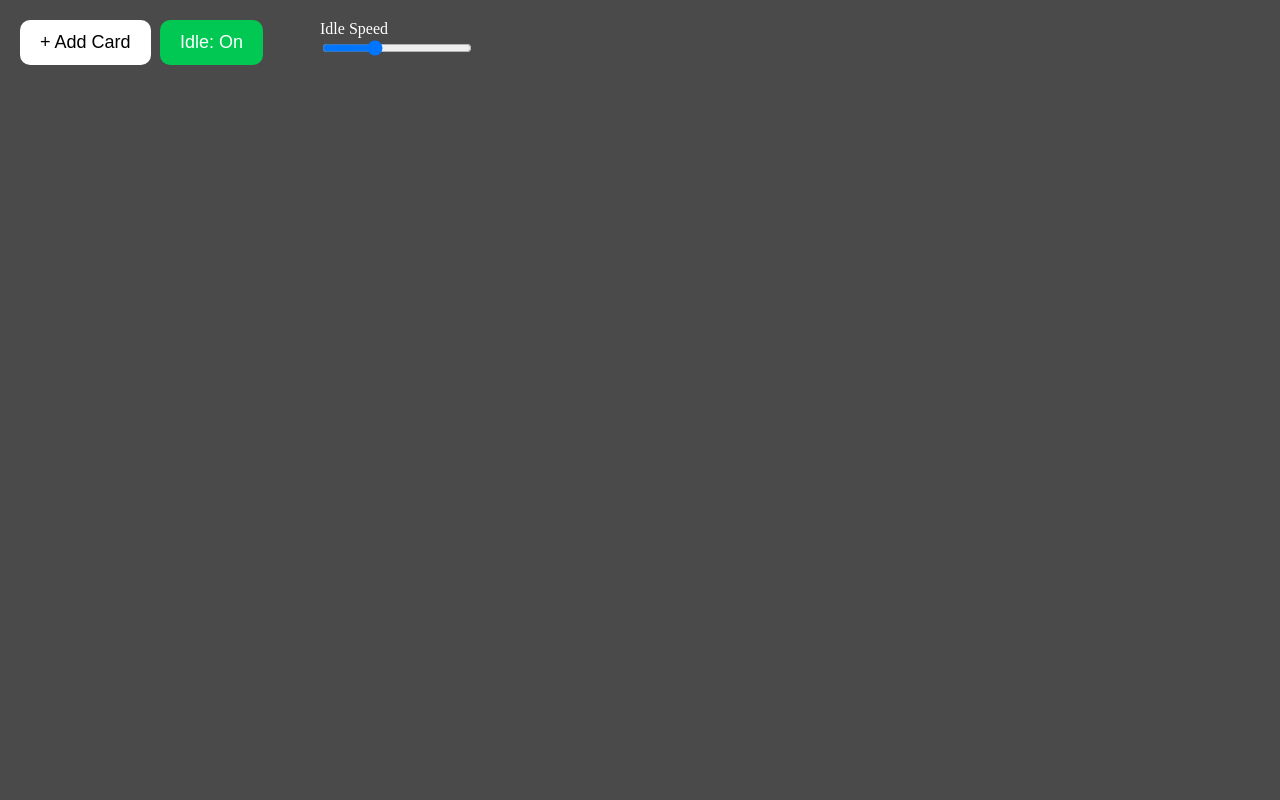
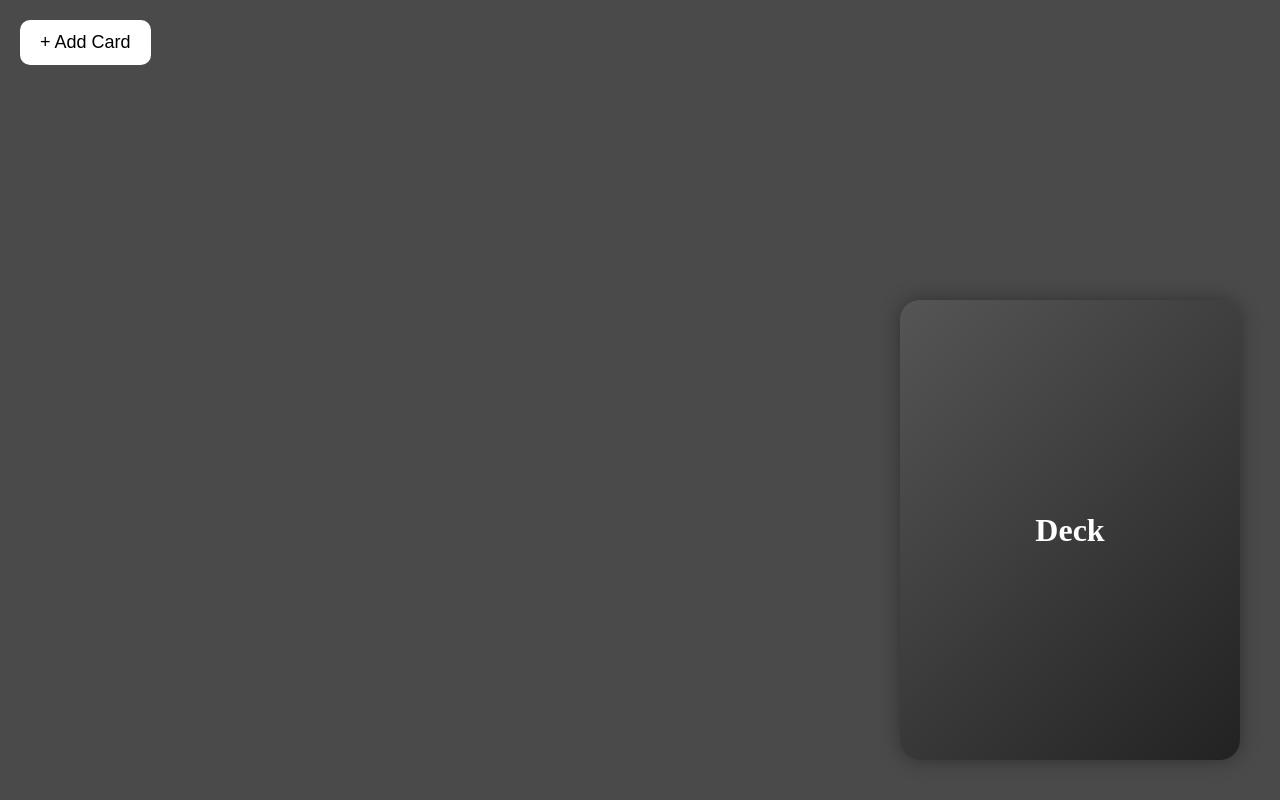
Before and after one commit to YonVonDon/card-engine, a React (Vite) app: page / in a window 1280 px wide. Built offline with nearby package versions, Linux system fonts and the light colour scheme.

Commit message:
decks are back, the are better, they are in development. deck and addding to deck logic. new deckcard to help manage the deck. deck deck deck.

```diff
--- a/src/components/Card.tsx
+++ b/src/components/Card.tsx
@@ -5,12 +5,13 @@ interface CardProps {
   initialX?: number;
   initialY?: number;
   pointer: { x: number; y: number };
-  isHovering: boolean;            // ⭐ NEW — Scene decides hover
+  isHovering: boolean;
   onDragStart?: () => void;
   onPositionChange?: (x: number, y: number) => void;
   zIndex?: number;
-  idleEnabled: boolean;
-  idleSpeed: number;
+  snapTarget?: { x: number; y: number };
+  inDeck?: boolean;
+  deckIdlePhase?: number;
 }
 
 const DRAG_THRESHOLD = 2;
@@ -20,22 +21,21 @@ const Card: React.FC<CardProps> = ({
   initialX = 300,
   initialY = 200,
   pointer,
-  isHovering,                 // ⭐ NEW
+  isHovering,
   onDragStart,
   onPositionChange,
   zIndex = 1,
-  idleEnabled,
-  idleSpeed,
+  snapTarget,
+  inDeck = false,
+  deckIdlePhase = 0,
 }) => {
   const cardRef = useRef<HTMLDivElement>(null);
 
-  // Position + drag state
   const [position, setPosition] = useState({ x: initialX, y: initialY });
   const [isDragging, setIsDragging] = useState(false);
   const [dragOffset, setDragOffset] = useState({ x: 0, y: 0 });
   const [clickStart, setClickStart] = useState<{ x: number; y: number } | null>(null);
 
-  // Tilt + glow
   const [tiltX, setTiltX] = useState(0);
   const [tiltY, setTiltY] = useState(0);
 
@@ -47,19 +47,20 @@ const Card: React.FC<CardProps> = ({
 
   const [isFlipped, setIsFlipped] = useState(false);
 
-  // Idle offsets
   const [idleOffsetX, setIdleOffsetX] = useState(0);
   const [idleOffsetY, setIdleOffsetY] = useState(0);
 
-  // ⭐ Idle bobbing (independent per-card animation loop)
   useEffect(() => {
     let t = 0;
     let frame: number;
 
     function animate() {
-      t += 0.015 * idleSpeed;
+      t += 0.015;
 
-      if (!isDragging && idleEnabled && !isHovering) {
+      if (inDeck) {
+        setIdleOffsetX(Math.sin(deckIdlePhase) * 3);
+        setIdleOffsetY(Math.cos(deckIdlePhase * 0.8) * 6);
+      } else if (!isDragging && !isHovering) {
         setIdleOffsetX(Math.sin(t) * 3);
         setIdleOffsetY(Math.cos(t * 0.8) * 6);
       } else {
@@ -72,41 +73,8 @@ const Card: React.FC<CardProps> = ({
 
     frame = requestAnimationFrame(animate);
     return () => cancelAnimationFrame(frame);
-  }, [isDragging, idleEnabled, idleSpeed, isHovering]);
+  }, [isDragging, isHovering, inDeck, deckIdlePhase]);
 
-  // ⭐ Drag physics (independent per-card animation loop)
-  useEffect(() => {
-    let frame: number;
-
-    function animate() {
-      if (isDragging) {
-        const targetX = pointer.x - dragOffset.x;
-        const targetY = pointer.y - dragOffset.y;
-
-        const LERP = 0.12;
-
-        const newX = position.x + (targetX - position.x) * LERP;
-        const newY = position.y + (targetY - position.y) * LERP;
-
-        setPosition({ x: newX, y: newY });
-        onPositionChange?.(newX, newY);
-
-        const dx = targetX - newX;
-        const dy = targetY - newY;
-
-        const TILT = 0.12;
-        setTiltX(-dy * TILT);
-        setTiltY(dx * TILT);
-      }
-
-      frame = requestAnimationFrame(animate);
-    }
-
-    frame = requestAnimationFrame(animate);
-    return () => cancelAnimationFrame(frame);
-  }, [isDragging, pointer, dragOffset, position, onPositionChange]);
-
-  // ⭐ Pointer down (start drag)
   function onPointerDown(e: React.PointerEvent) {
     if (e.button !== 0) return;
 
@@ -121,7 +89,6 @@ const Card: React.FC<CardProps> = ({
     });
   }
 
-  // ⭐ Pointer up (end drag)
   useEffect(() => {
     function handlePointerUp() {
       setIsDragging(false);
@@ -133,7 +100,6 @@ const Card: React.FC<CardProps> = ({
     return () => window.removeEventListener("pointerup", handlePointerUp);
   }, []);
 
-  // ⭐ Right-click flip
   function onRightClick(e: React.MouseEvent) {
     e.preventDefault();
 
@@ -149,7 +115,6 @@ const Card: React.FC<CardProps> = ({
     });
   }
 
-  // ⭐ Drag threshold detection
   useEffect(() => {
     if (!clickStart) return;
 
@@ -162,7 +127,6 @@ const Card: React.FC<CardProps> = ({
     }
   }, [pointer, clickStart, isDragging, onDragStart]);
 
-  // ⭐ Hover effects (Scene-only hover)
   useEffect(() => {
     if (!isHovering || isDragging) {
       resetHoverEffects();
@@ -192,7 +156,6 @@ const Card: React.FC<CardProps> = ({
     setGlowY(followY);
   }, [isHovering, pointer, isDragging, isFlipped]);
 
-  // ⭐ Reset hover effects
   function resetHoverEffects() {
     setTiltX(0);
     setTiltY(0);
@@ -202,7 +165,38 @@ const Card: React.FC<CardProps> = ({
     setGlowFollowY(0);
   }
 
-  // ⭐ Shadows
+  useEffect(() => {
+    let frame: number;
+
+    function animate() {
+      if (isDragging) {
+        const targetX = pointer.x - dragOffset.x;
+        const targetY = pointer.y - dragOffset.y;
+
+        const LERP = 0.12;
+
+        const newX = position.x + (targetX - position.x) * LERP;
+        const newY = position.y + (targetY - position.y) * LERP;
+
+        setPosition({ x: newX, y: newY });
+        onPositionChange?.(newX, newY);
+      } else if (snapTarget) {
+        const LERP = 0.12;
+
+        const newX = position.x + (snapTarget.x - position.x) * LERP;
+        const newY = position.y + (snapTarget.y - position.y) * LERP;
+
+        setPosition({ x: newX, y: newY });
+        onPositionChange?.(newX, newY);
+      }
+
+      frame = requestAnimationFrame(animate);
+    }
+
+    frame = requestAnimationFrame(animate);
+    return () => cancelAnimationFrame(frame);
+  }, [isDragging, pointer, dragOffset, position, onPositionChange, snapTarget]);
+
   const shadowOffsetX = -tiltY * 2;
   const shadowOffsetY = tiltX * 2;
   const shadowBlur = isDragging ? 40 : 25;
@@ -224,7 +218,6 @@ const Card: React.FC<CardProps> = ({
         zIndex,
       }}
     >
-      {/* Glow */}
       {isHovering && (
         <div
           style={{
@@ -243,7 +236,6 @@ const Card: React.FC<CardProps> = ({
         />
       )}
 
-      {/* Card body */}
       <div
         ref={cardRef}
         onPointerDown={onPointerDown}
@@ -254,22 +246,18 @@ const Card: React.FC<CardProps> = ({
           borderRadius: "20px",
           overflow: "hidden",
           transformStyle: "preserve-3d",
-
           transform: `
             perspective(800px)
             rotateX(${tiltX}deg)
             rotateY(${(isFlipped ? 180 : 0) + tiltY}deg)
             scale(${isHovering ? 1.06 : 1})
           `,
-
           transition: isDragging
             ? "none"
             : "transform 0.2s cubic-bezier(0.22, 1, 0.36, 1)",
-
-          boxShadow: dynamicShadow,
+          boxShadow: inDeck ? "none" : dynamicShadow,
         }}
       >
-        {/* Front */}
         <div
           style={{
             position: "absolute",
@@ -281,7 +269,6 @@ const Card: React.FC<CardProps> = ({
           }}
         />
 
-        {/* Back */}
         <div
           style={{
             position: "absolute",
--- /dev/null
+++ b/src/components/DeckCard.tsx
@@ -0,0 +1,127 @@
+import React, { useState, useRef, useEffect } from "react";
+
+export const DECK_WIDTH = 340;
+export const DECK_HEIGHT = 460;
+
+interface DeckCardProps {
+  x: number;
+  y: number;
+  pointer: { x: number; y: number };
+  isHovering: boolean;
+  onDragStart?: () => void;
+  onPositionChange?: (x: number, y: number) => void;
+}
+
+const DRAG_THRESHOLD = 2;
+
+const DeckCard: React.FC<DeckCardProps> = ({
+  x,
+  y,
+  pointer,
+  isHovering,
+  onDragStart,
+  onPositionChange,
+}) => {
+  const ref = useRef<HTMLDivElement>(null);
+
+  const [position, setPosition] = useState({ x, y });
+  const [isDragging, setIsDragging] = useState(false);
+  const [dragOffset, setDragOffset] = useState({ x: 0, y: 0 });
+  const [clickStart, setClickStart] = useState<{ x: number; y: number } | null>(null);
+
+  useEffect(() => {
+    let frame: number;
+
+    function animate() {
+      if (isDragging) {
+        const targetX = pointer.x - dragOffset.x;
+        const targetY = pointer.y - dragOffset.y;
+
+        const LERP = 0.12;
+        const newX = position.x + (targetX - position.x) * LERP;
+        const newY = position.y + (targetY - position.y) * LERP;
+
+        setPosition({ x: newX, y: newY });
+        onPositionChange?.(newX, newY);
+      }
+      frame = requestAnimationFrame(animate);
+    }
+
+    frame = requestAnimationFrame(animate);
+    return () => cancelAnimationFrame(frame);
+  }, [isDragging, pointer, dragOffset, position, onPositionChange]);
+
+  function onPointerDown(e: React.PointerEvent) {
+    if (e.button !== 0) return;
+    const rect = ref.current!.getBoundingClientRect();
+    setClickStart({ x: pointer.x, y: pointer.y });
+    setIsDragging(false);
+    setDragOffset({
+      x: e.clientX - rect.left,
+      y: e.clientY - rect.top,
+    });
+  }
+
+  useEffect(() => {
+    function handlePointerUp() {
+      setIsDragging(false);
+      setClickStart(null);
+    }
+    window.addEventListener("pointerup", handlePointerUp);
+    return () => window.removeEventListener("pointerup", handlePointerUp);
+  }, []);
+
+  useEffect(() => {
+    if (!clickStart) return;
+    const dx = Math.abs(pointer.x - clickStart.x);
+    const dy = Math.abs(pointer.y - clickStart.y);
+    if (!isDragging && (dx > DRAG_THRESHOLD || dy > DRAG_THRESHOLD)) {
+      setIsDragging(true);
+      onDragStart?.();
+    }
+  }, [pointer, clickStart, isDragging, onDragStart]);
+
+  return (
+    <div
+      style={{
+        position: "absolute",
+        left: position.x,
+        top: position.y,
+        width: `${DECK_WIDTH}px`,
+        height: `${DECK_HEIGHT}px`,
+        zIndex: 0,
+        pointerEvents: "none",
+      }}
+    >
+      <div
+        ref={ref}
+        onPointerDown={onPointerDown}
+        style={{
+          pointerEvents: "auto",   // FIXED: deck is draggable again
+          position: "absolute",
+          inset: 0,
+          borderRadius: "20px",
+          background: isHovering
+            ? "linear-gradient(135deg, #666, #333)"
+            : "linear-gradient(135deg, #555, #222)",
+          display: "flex",
+          alignItems: "center",
+          justifyContent: "center",
+          fontSize: "32px",
+          fontWeight: "bold",
+          color: "white",
+          userSelect: "none",
+          boxShadow: isDragging
+            ? "0px 0px 40px rgba(0,0,0,0.5)"
+            : "0px 0px 20px rgba(0,0,0,0.35)",
+          transition: isDragging ? "none" : "transform 0.2s ease",
+          transform: `scale(${isHovering ? 1.06 : 1})`,
+        }}
+      >
+        Deck
+      </div>
+    </div>
+  );
+};
+
+export default DeckCard;
--- a/src/components/Scene.tsx
+++ b/src/components/Scene.tsx
@@ -1,8 +1,18 @@
-import React, { useState, useRef } from "react";
+import React, { useState, useRef, useEffect } from "react";
 import Card from "./Card";
+import DeckCard, { DECK_WIDTH, DECK_HEIGHT } from "./DeckCard";
 
 const CARD_WIDTH = 300;
 const CARD_HEIGHT = 400;
+
+interface CardData {
+  id: string;
+  x: number;
+  y: number;
+  z: number;
+  inDeck: boolean;
+  deckIndex?: number;
+}
 
 const Scene: React.FC = () => {
   const sceneRef = useRef<HTMLDivElement>(null);
@@ -11,19 +21,70 @@ const Scene: React.FC = () => {
   const [hoveredCardId, setHoveredCardId] = useState<string | null>(null);
   const [activeDragId, setActiveDragId] = useState<string | null>(null);
 
-  const [idleEnabled, setIdleEnabled] = useState(true);
-  const [idleSpeed, setIdleSpeed] = useState(1);
+  const [cards, setCards] = useState<CardData[]>([]);
 
-  const [cards, setCards] = useState<
-    { id: string; x: number; y: number; z: number }[]
-  >([]);
+  const [deckX, setDeckX] = useState(window.innerWidth - DECK_WIDTH - 40);
+  const [deckY, setDeckY] = useState(window.innerHeight - DECK_HEIGHT - 40);
+
+  const DECK_INTAKE_RADIUS = 260;
+  const [deckIntakeCardId, setDeckIntakeCardId] = useState<string | null>(null);
+
+  const [deckIdlePhase, setDeckIdlePhase] = useState(0);
+
+  useEffect(() => {
+    let frame: number;
+    function animate() {
+      setDeckIdlePhase(p => p + 0.015);
+      frame = requestAnimationFrame(animate);
+    }
+    frame = requestAnimationFrame(animate);
+    return () => cancelAnimationFrame(frame);
+  }, []);
 
   function addCard() {
     const id = Math.random().toString(36).slice(2);
     const x = Math.random() * (window.innerWidth - CARD_WIDTH);
     const y = Math.random() * (window.innerHeight - CARD_HEIGHT);
 
-    setCards(prev => [...prev, { id, x, y, z: prev.length + 1 }]);
+    setCards(prev => [
+      ...prev,
+      {
+        id,
+        x,
+        y,
+        z: prev.length + 1,
+        inDeck: false,
+      },
+    ]);
+  }
+
+  function getDeckOffset(deckX: number, deckY: number, deckIndex: number) {
+    const centerX = deckX + DECK_WIDTH / 2;
+    const centerY = deckY + DECK_HEIGHT / 2;
+
+    const screenW = window.innerWidth;
+    const screenH = window.innerHeight;
+
+    const horizontal = centerX < screenW / 2 ? "right" : "left";
+    const vertical = centerY < screenH / 2 ? "down" : "up";
+
+    const baseOffsetX = 14;
+    const baseOffsetY = 10;
+
+    const offsetX =
+      horizontal === "right"
+        ? -baseOffsetX * (deckIndex + 1)
+        : baseOffsetX * (deckIndex + 1);
+
+    const offsetY =
+      vertical === "down"
+        ? -baseOffsetY * (deckIndex + 1)
+        : baseOffsetY * (deckIndex + 1);
+
+    return {
+      x: centerX - CARD_WIDTH / 2 + offsetX,
+      y: centerY - CARD_HEIGHT / 2 + offsetY,
+    };
   }
 
   function onPointerMove(e: React.PointerEvent<HTMLDivElement>) {
@@ -53,7 +114,42 @@ const Scene: React.FC = () => {
       }
     }
 
+    const deckLeft = deckX;
+    const deckRight = deckX + DECK_WIDTH;
+    const deckTop = deckY;
+    const deckBottom = deckY + DECK_HEIGHT;
+
+    const deckInside =
+      px > deckLeft &&
+      px < deckRight &&
+      py > deckTop &&
+      py < deckBottom;
+
+    // FIX: deck no longer overrides card hover
+    // if (deckInside && topCard === null) {
+    //   topCard = "DECK_CARD";
+    // }
+
     setHoveredCardId(topCard);
+
+    let intakeCandidate: string | null = null;
+
+    for (const card of cards) {
+      if (!card.inDeck && activeDragId === card.id) {
+        const deckCenterX = deckX + DECK_WIDTH / 2;
+        const deckCenterY = deckY + DECK_HEIGHT / 2;
+
+        const dx = pointer.x - deckCenterX;
+        const dy = pointer.y - deckCenterY;
+        const dist = Math.sqrt(dx * dx + dy * dy);
+
+        if (dist < DECK_INTAKE_RADIUS) {
+          intakeCandidate = card.id;
+        }
+      }
+    }
+
+    setDeckIntakeCardId(intakeCandidate);
   }
 
   function bringToFront(id: string) {
@@ -78,6 +174,41 @@ const Scene: React.FC = () => {
     );
   }
 
+  function moveCardToDeck(id: string) {
+    setCards(prev => {
+      const deckCards = prev.filter(c => c.inDeck);
+
+      const highestZ = Math.max(...prev.map(c => c.z));
+      const nextZ = highestZ + 1;
+
+      const nextIndex = deckCards.length;
+
+      return prev.map(c =>
+        c.id === id
+          ? {
+              ...c,
+              inDeck: true,
+              deckIndex: nextIndex,
+              z: nextZ,
+            }
+          : c
+      );
+    });
+  }
+
+  useEffect(() => {
+    function handlePointerUp() {
+      if (deckIntakeCardId) {
+        moveCardToDeck(deckIntakeCardId);
+        setDeckIntakeCardId(null);
+      }
+      setActiveDragId(null);
+    }
+
+    window.addEventListener("pointerup", handlePointerUp);
+    return () => window.removeEventListener("pointerup", handlePointerUp);
+  }, [deckIntakeCardId]);
+
   return (
     <div
       ref={sceneRef}
@@ -90,7 +221,6 @@ const Scene: React.FC = () => {
         overflow: "hidden",
       }}
     >
-      {/* ADD CARD BUTTON */}
       <button
         onClick={addCard}
         style={{
@@ -109,56 +239,46 @@ const Scene: React.FC = () => {
         + Add Card
       </button>
 
-      {/* IDLE TOGGLE */}
-      <button
-        onClick={() => setIdleEnabled(prev => !prev)}
-        style={{
-          position: "absolute",
-          top: 20,
-          left: 160,
-          padding: "12px 20px",
-          fontSize: "18px",
-          borderRadius: "10px",
-          background: idleEnabled ? "#00c853" : "#d32f2f",
-          color: "white",
-          border: "none",
-          cursor: "pointer",
-          zIndex: 9999,
+      {deckIntakeCardId && (
+        <div
+          style={{
+            position: "absolute",
+            left: deckX + DECK_WIDTH / 2 - DECK_INTAKE_RADIUS,
+            top: deckY + DECK_HEIGHT / 2 - DECK_INTAKE_RADIUS,
+            width: DECK_INTAKE_RADIUS * 2,
+            height: DECK_INTAKE_RADIUS * 2,
+            borderRadius: "50%",
+            border: "6px solid rgba(0,200,255,0.6)",
+            boxShadow: "0 0 40px rgba(0,200,255,0.6)",
+            pointerEvents: "none",
+            zIndex: 9997,
+          }}
+        />
+      )}
+
+      <DeckCard
+        x={deckX}
+        y={deckY}
+        pointer={pointer}
+        isHovering={hoveredCardId === "DECK_CARD"}
+        onDragStart={() => {}}
+        onPositionChange={(x, y) => {
+          setDeckX(x);
+          setDeckY(y);
         }}
-      >
-        Idle: {idleEnabled ? "On" : "Off"}
-      </button>
+      />
 
-      {/* IDLE SPEED SLIDER */}
-      <div
-        style={{
-          position: "absolute",
-          top: 20,
-          left: 320,
-          zIndex: 9999,
-          color: "white",
-          fontSize: "16px",
-        }}
-      >
-        <div>Idle Speed</div>
-        <input
-          type="range"
-          min="0"
-          max="3"
-          step="0.1"
-          value={idleSpeed}
-          onChange={(e) => setIdleSpeed(parseFloat(e.target.value))}
-          style={{ width: "150px" }}
-        />
-      </div>
-
-      {/* CARDS */}
       {cards.map(card => {
         const isTop = hoveredCardId === card.id;
         const isDragging = activeDragId === card.id;
 
         const effectivePointer =
           isDragging || isTop ? pointer : { x: -99999, y: -99999 };
+
+        const snapTarget =
+          card.inDeck && card.deckIndex !== undefined
+            ? getDeckOffset(deckX, deckY, card.deckIndex)
+            : undefined;
 
         return (
           <Card
@@ -171,8 +291,9 @@ const Scene: React.FC = () => {
             onDragStart={() => handleDragStart(card.id)}
             onPositionChange={(x, y) => handlePositionChange(card.id, x, y)}
             zIndex={card.z}
-            idleEnabled={idleEnabled}
-            idleSpeed={idleSpeed}
+            snapTarget={snapTarget}
+            inDeck={card.inDeck}
+            deckIdlePhase={deckIdlePhase}
           />
         );
       })}
```
